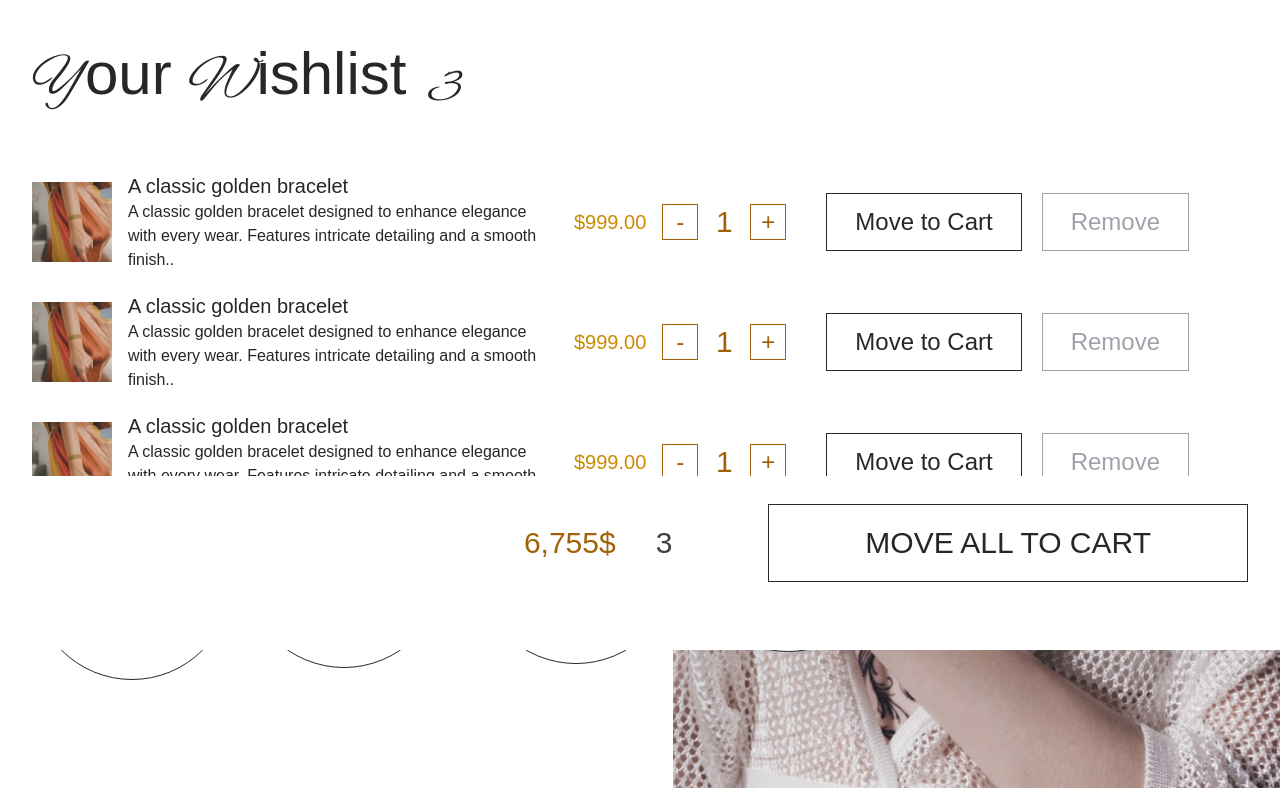
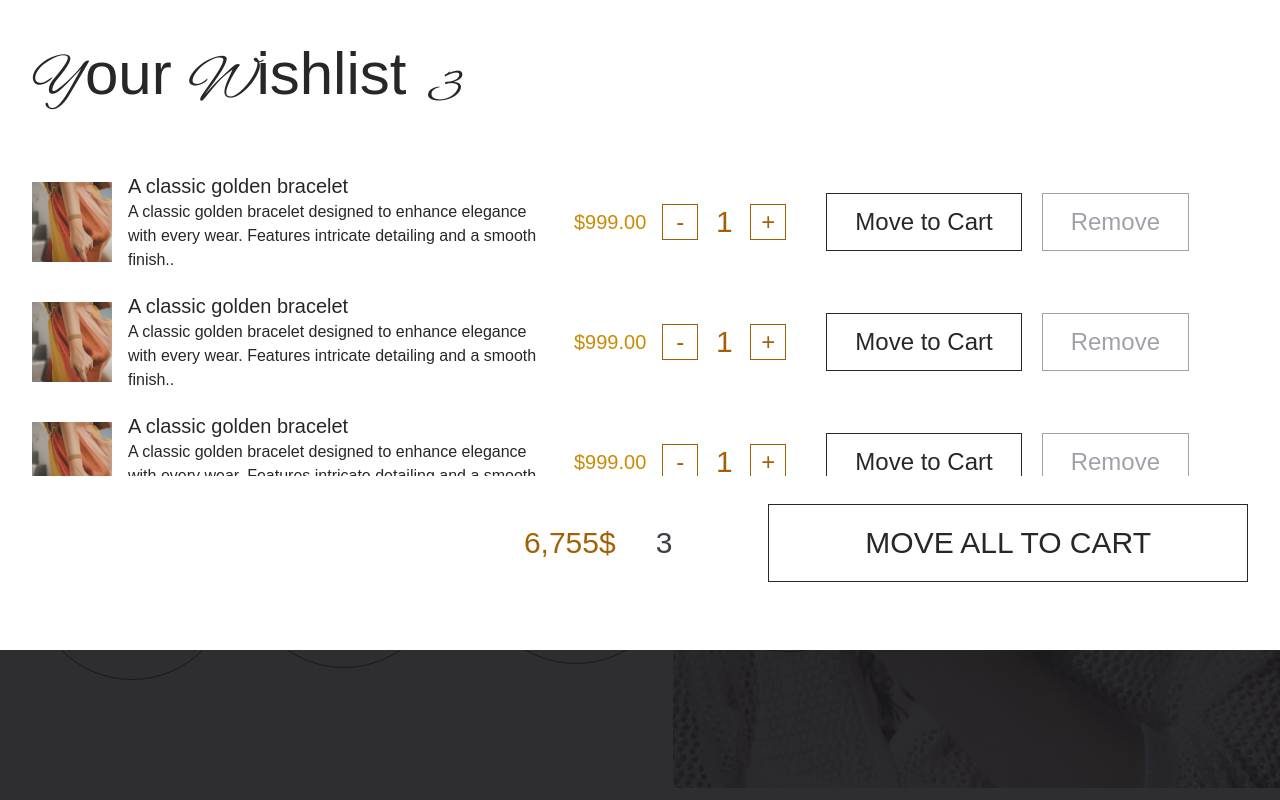
Before and after one commit to HumptyDumpy01/viajewels-app-enhanced, an Angular app: page / in a window 1280 px wide. Shown: the top 800 px of the page. Built offline with nearby package versions, Linux system fonts and the light colour scheme; a web font is replaced by a local one.

Commit message:
Added backdrop to dialog(wishlist popup)

```diff
--- a/src/app/layout/popups/wishlist/wishlist.component.html
+++ b/src/app/layout/popups/wishlist/wishlist.component.html
@@ -1,4 +1,5 @@
-<dialog (close)="onClose()" [open]="open()" class="bg-white fixed top-0 left-0 w-screen h-[650px] z-50">
+<dialog (close)="onClose()" [open]="open()"
+        class="bg-white fixed top-0 left-0 w-screen h-[650px] z-50">
   <div class="container pt-11">
     <div class="flex items-center gap-5 mb-5">
       <h2 class="text-6xl text-zinc-800 mb-6"><span class="font-alexBrush">Y</span>our <span
@@ -83,3 +84,5 @@
     </div>
   </div>
 </dialog>
+<div class="fixed z-40 top-0 left-0 h-screen w-screen bg-zinc-900/90">
+</div>
```
